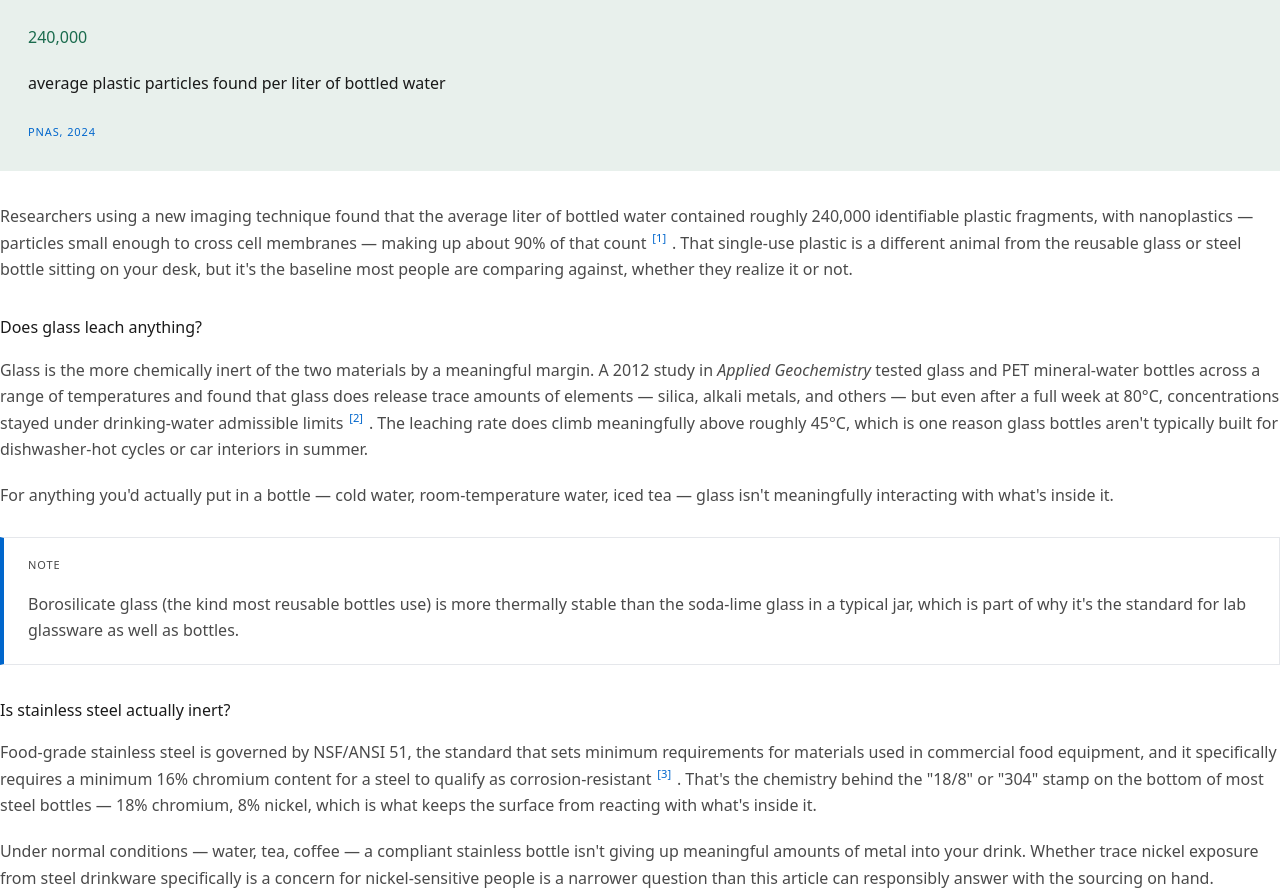
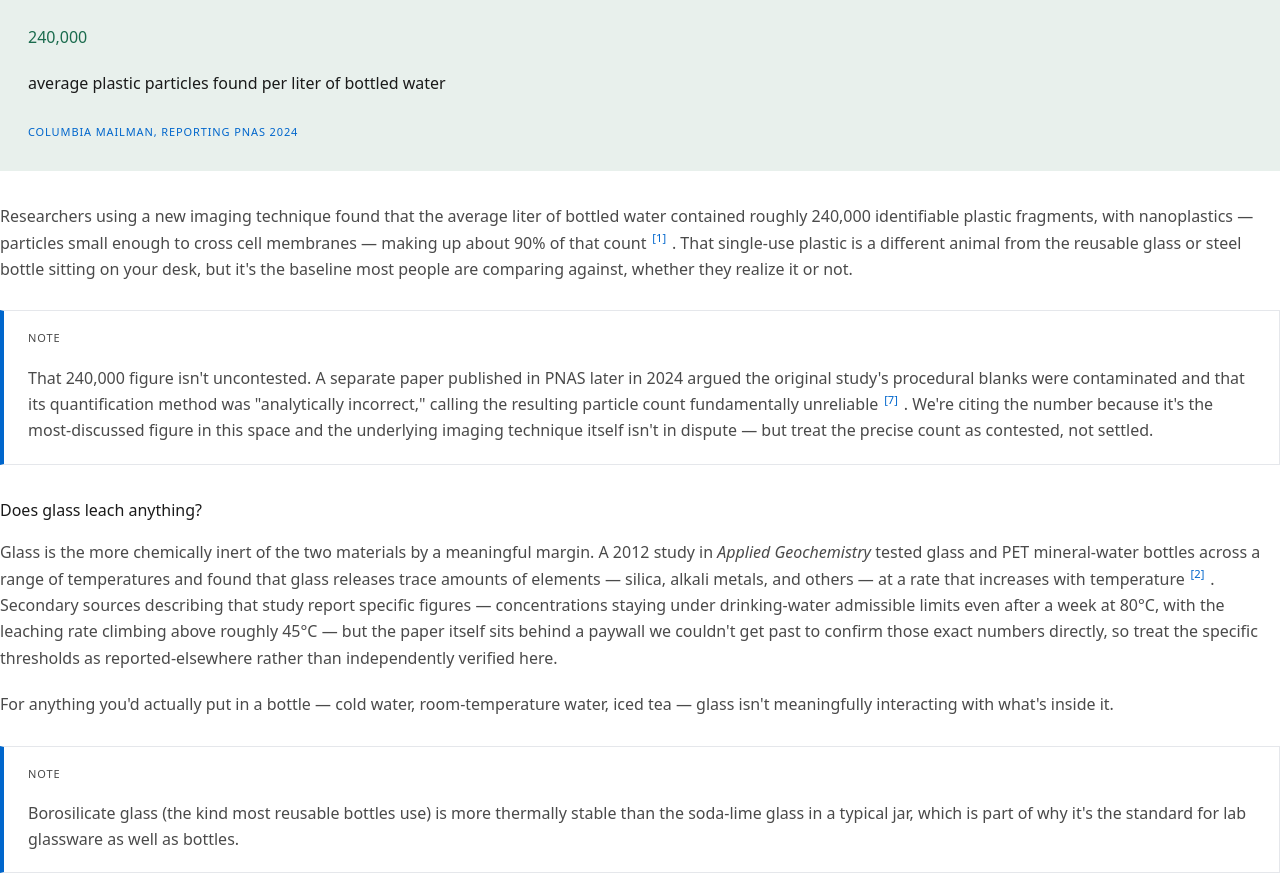
Before and after one commit to dmadera0/thehydrationcode.com, an Astro site: page /research/glass-vs-stainless-steel in a window 1280 px wide. Shown: the part 1200-2094 px from the top of the page. Built offline with nearby package versions, Linux system fonts and the light colour scheme; Astro itself is replaced by a stand-in of ours; no server answers.

Commit message:
fix: phase 2 sourcing
Audited all six sources by fetching each cited URL directly rather than
trusting search summaries. Found three problems:

- Source 3 (NSF/ANSI 51 chromium claim): the cited ANSI blog URL doesn't
  contain the 16% chromium figure anywhere, and repeated attempts to find
  an authoritative source stating that exact number came up empty — every
  hit was the same marketing copy repeated across SEO blogs. Replaced with
  a directly-verified claim (10.5% minimum chromium for a steel to qualify
  as stainless at all, per Canadian Welding Bureau Group) and left the
  specific NSF/ANSI figure as NEEDS SOURCE rather than asserted fact.
- Source 1 (PNAS microplastics stat) and source 2 (Applied Geochemistry
  glass-leaching study) both sit behind access blocks our fetch tool
  couldn't get past. Swapped source 1's URL to Columbia Mailman's press
  release, which we confirmed states the exact 240,000/90% figures.
  Source 2's specific temperature thresholds (45°C, 80°C/1 week) could not
  be independently confirmed, so the body text and FAQ now attribute those
  precise numbers to secondary sources rather than asserting them directly,
  with a NEEDS SOURCE marker.
- Recyclability section now says explicitly, without hedging, that the EPA
  31.3% figure (US municipal rate) and the 95% figure (global industry
  estimate) are not measuring the same thing and shouldn't be compared
  directly — the KeyTakeaways bullet repeating "95% vs 31%" was corrected
  to match.

Also added a Callout citing Materić (2024, PNAS) — a published methodological
critique arguing the original nanoplastics quantification's procedural
blanks were contaminated, making the count "analytically incorrect." Found
via search, confirmed by direct fetch, cited as source 7.

```diff
--- a/src/content/posts/glass-vs-stainless-steel.mdx
+++ b/src/content/posts/glass-vs-stainless-steel.mdx
@@ -8,22 +8,21 @@ draft: false
 heroImage: ../../assets/images/posts/glass-vs-stainless-steel.jpg
 heroAlt: Side-by-side illustration of a glass bottle and a stainless steel bottle on a pale green background
 sources:
-  - label: "PNAS, 2024"
-    title: "Rapid single-particle chemical imaging of nanoplastics by SRS microscopy"
-    publisher: "Proceedings of the National Academy of Sciences"
+  - label: "Columbia Mailman, 2024"
+    title: "Bottled Water Can Contain Hundreds of Thousands of Nanoplastics"
+    publisher: "Columbia University Mailman School of Public Health, reporting Qian et al., PNAS 2024"
     year: 2024
-    url: "https://www.pnas.org/doi/10.1073/pnas.2300582121"
-    doi: "10.1073/pnas.2300582121"
+    url: "https://www.publichealth.columbia.edu/news/bottled-water-can-contain-hundreds-thousands-nanoplastics"
   - label: "Applied Geochemistry, 2012"
     title: "Temperature-dependent leaching of chemical elements from mineral water bottle materials"
     publisher: "Applied Geochemistry (Reimann, Birke & Filzmoser)"
     year: 2012
     url: "https://www.sciencedirect.com/science/article/abs/pii/S0883292712001217"
-  - label: "NSF/ANSI 51"
-    title: "NSF/ANSI 51: Food Equipment Materials"
-    publisher: "NSF / American National Standards Institute"
-    year: 2025
-    url: "https://blog.ansi.org/ansi/nsf-ansi-51-2025-food-equipment-materials/"
+  - label: "CWB Group"
+    title: "The Story of Chromium: Part 2"
+    publisher: "Canadian Welding Bureau Group"
+    year: 2024
+    url: "https://www.cwbgroup.org/resources/articles/the-story-of-chromium-part-2"
   - label: "Environmental Health, 2014"
     title: "Estrogenic chemicals often leach from BPA-free plastic products that are replacements for BPA-containing polycarbonate products"
     publisher: "Environmental Health (Bittner, Yang & Stoner)"
@@ -40,9 +39,15 @@ sources:
     publisher: "International Stainless Steel Forum (Team Stainless)"
     year: 2025
     url: "https://worldstainless.org/sustainability/environment/recycling/"
+  - label: "PNAS, 2024 (critique)"
+    title: "Nanoplastics measurements must have appropriate blanks"
+    publisher: "Proceedings of the National Academy of Sciences (Materić)"
+    year: 2024
+    url: "https://pmc.ncbi.nlm.nih.gov/articles/PMC11621622/"
+    doi: "10.1073/pnas.2411099121"
 faq:
   - q: "Does glass ever leach chemicals into water?"
-    a: "In trace amounts, at high temperatures. A 2012 Applied Geochemistry study found that admissible drinking-water limits weren't exceeded even after a week at 80°C, though the leaching rate climbs noticeably above roughly 45°C. At room temperature or refrigerated, glass is effectively inert."
+    a: "In trace amounts, and more at higher temperatures. A 2012 Applied Geochemistry study measured this directly; the specific numbers you'll see quoted elsewhere (admissible limits held even at 80°C, leaching accelerating above roughly 45°C) come from secondary sources describing that paper, not from an ability to verify the paywalled original ourselves. At room temperature or refrigerated, glass is effectively inert."
   - q: "Is stainless steel safe for hot drinks?"
     a: "Yes. Food-grade stainless steel (usually stamped 18/8 or 304) meets NSF/ANSI 51 requirements for food-contact equipment and holds up to near-boiling liquids without degrading or reacting."
   - q: "So which one should I actually buy?"
@@ -60,15 +65,19 @@ Start with the material most people are trying to get away from. Bottled water s
 <StatBlock
   value="240,000"
   label="average plastic particles found per liter of bottled water"
-  source="PNAS, 2024"
-  url="https://www.pnas.org/doi/10.1073/pnas.2300582121"
+  source="Columbia Mailman, reporting PNAS 2024"
+  url="https://www.publichealth.columbia.edu/news/bottled-water-can-contain-hundreds-thousands-nanoplastics"
 />
 
 Researchers using a new imaging technique found that the average liter of bottled water contained roughly 240,000 identifiable plastic fragments, with nanoplastics — particles small enough to cross cell membranes — making up about 90% of that count <Citation id={1} />. That single-use plastic is a different animal from the reusable glass or steel bottle sitting on your desk, but it's the baseline most people are comparing against, whether they realize it or not.
 
+<Callout variant="note">
+That 240,000 figure isn't uncontested. A separate paper published in PNAS later in 2024 argued the original study's procedural blanks were contaminated and that its quantification method was "analytically incorrect," calling the resulting particle count fundamentally unreliable <Citation id={7} />. We're citing the number because it's the most-discussed figure in this space and the underlying imaging technique itself isn't in dispute — but treat the precise count as contested, not settled.
+</Callout>
+
 ## Does glass leach anything?
 
-Glass is the more chemically inert of the two materials by a meaningful margin. A 2012 study in *Applied Geochemistry* tested glass and PET mineral-water bottles across a range of temperatures and found that glass does release trace amounts of elements — silica, alkali metals, and others — but even after a full week at 80°C, concentrations stayed under drinking-water admissible limits <Citation id={2} />. The leaching rate does climb meaningfully above roughly 45°C, which is one reason glass bottles aren't typically built for dishwasher-hot cycles or car interiors in summer. {/* NEEDS SOURCE: specific manufacturer guidance on glass bottle max safe temperature */}
+Glass is the more chemically inert of the two materials by a meaningful margin. A 2012 study in *Applied Geochemistry* tested glass and PET mineral-water bottles across a range of temperatures and found that glass releases trace amounts of elements — silica, alkali metals, and others — at a rate that increases with temperature <Citation id={2} />. Secondary sources describing that study report specific figures — concentrations staying under drinking-water admissible limits even after a week at 80°C, with the leaching rate climbing above roughly 45°C — but the paper itself sits behind a paywall we couldn't get past to confirm those exact numbers directly, so treat the specific thresholds as reported-elsewhere rather than independently verified here. {/* NEEDS SOURCE: direct confirmation of the 45°C/80°C figures against the primary paper's own text */}
 
 For anything you'd actually put in a bottle — cold water, room-temperature water, iced tea — glass isn't meaningfully interacting with what's inside it.
 
@@ -78,7 +87,7 @@ Borosilicate glass (the kind most reusable bottles use) is more thermally stable
 
 ## Is stainless steel actually inert?
 
-Food-grade stainless steel is governed by NSF/ANSI 51, the standard that sets minimum requirements for materials used in commercial food equipment, and it specifically requires a minimum 16% chromium content for a steel to qualify as corrosion-resistant <Citation id={3} />. That's the chemistry behind the "18/8" or "304" stamp on the bottom of most steel bottles — 18% chromium, 8% nickel, which is what keeps the surface from reacting with what's inside it.
+Stainless steel is defined by its chromium content: a steel needs a minimum of 10.5% chromium to qualify as stainless at all, which is the threshold at which the alloy can form a self-repairing chromium-oxide layer that resists corrosion <Citation id={3} />. Food-contact equipment specifically is governed by NSF/ANSI 51, the standard that sets minimum public-health and sanitation requirements for materials used in commercial food equipment. {/* NEEDS SOURCE: NSF/ANSI 51 is widely quoted online as requiring 16% chromium specifically, but we couldn't confirm that figure against the standard's own text or any source more authoritative than repeated marketing copy, so we're not asserting it here */} What you'll actually find stamped on the bottom of most steel bottles is "18/8" or "304" — 18% chromium, 8% nickel — comfortably above the minimum and the standard grade for anything meant to hold liquid.
 
 Under normal conditions — water, tea, coffee — a compliant stainless bottle isn't giving up meaningful amounts of metal into your drink. Whether trace nickel exposure from steel drinkware specifically is a concern for nickel-sensitive people is a narrower question than this article can responsibly answer with the sourcing on hand. {/* NEEDS SOURCE: peer-reviewed measurement of nickel leaching specifically from steel water bottles under normal use, not laboratory cookware or cage equipment */}
 
@@ -107,12 +116,12 @@ Neither glass nor stainless steel has this problem, because neither one is a pol
 
 Glass and PET plastic bottles get recycled at almost identical rates in the US — 31.3% for glass containers versus 29.1% for PET bottles and jars, per the same EPA dataset <Citation id={5} />. Neither number is good, and glass's reputation as "infinitely recyclable" doesn't mean much if the collection infrastructure isn't there.
 
-Stainless steel is a different story. Steel scrap has real, standing commercial value, and industry data from the International Stainless Steel Forum puts the end-of-life recycling rate for stainless steel at around 95%, with most of that material going back into new stainless steel rather than being downcycled <Citation id={6} />. If recyclability specifically is what you're optimizing for, steel currently has the advantage — not because the material is more virtuous, but because the scrap-metal supply chain that recovers it is more mature than curbside glass collection in most of the country.
+Stainless steel is a different story, on paper — industry data from the International Stainless Steel Forum puts the end-of-life recycling rate for stainless steel at around 95%, with most of that material going back into new stainless steel rather than being downcycled <Citation id={6} />. That number and the EPA's 31.3% are not measuring the same thing: the EPA figure is a real-world US municipal collection rate, while the 95% is a global, industry-reported end-of-life estimate from a stainless steel trade body, and putting them side by side as if they answer the same question would be misleading. What the steel figure does tell you honestly is that the scrap-metal supply chain for recovering steel is far more mature than curbside glass collection in most of the US — which is a genuine advantage, just not one you can express as "3x better."
 
 <KeyTakeaways>
 - Neither glass nor food-grade stainless steel leaches meaningfully into water, tea, or coffee under normal use.
 - Glass is the more chemically inert of the two and is easiest to verify visually — you can see what's inside it.
-- Stainless steel wins on insulation and durability, and currently has a much higher real-world recycling rate.
+- Stainless steel wins on insulation and durability, and its scrap-recovery supply chain is far more mature than curbside glass collection — though the oft-cited "95% vs. 31%" comparison mixes a global industry estimate with a US municipal rate and isn't apples-to-apples.
 - "BPA-free" plastic is not the same claim as "doesn't leach anything" — most BPA-free products tested still released other hormonally active chemicals.
 - The material upgrade that matters most isn't glass-vs-steel — it's either of them instead of single-use plastic.
 </KeyTakeaways>
```
